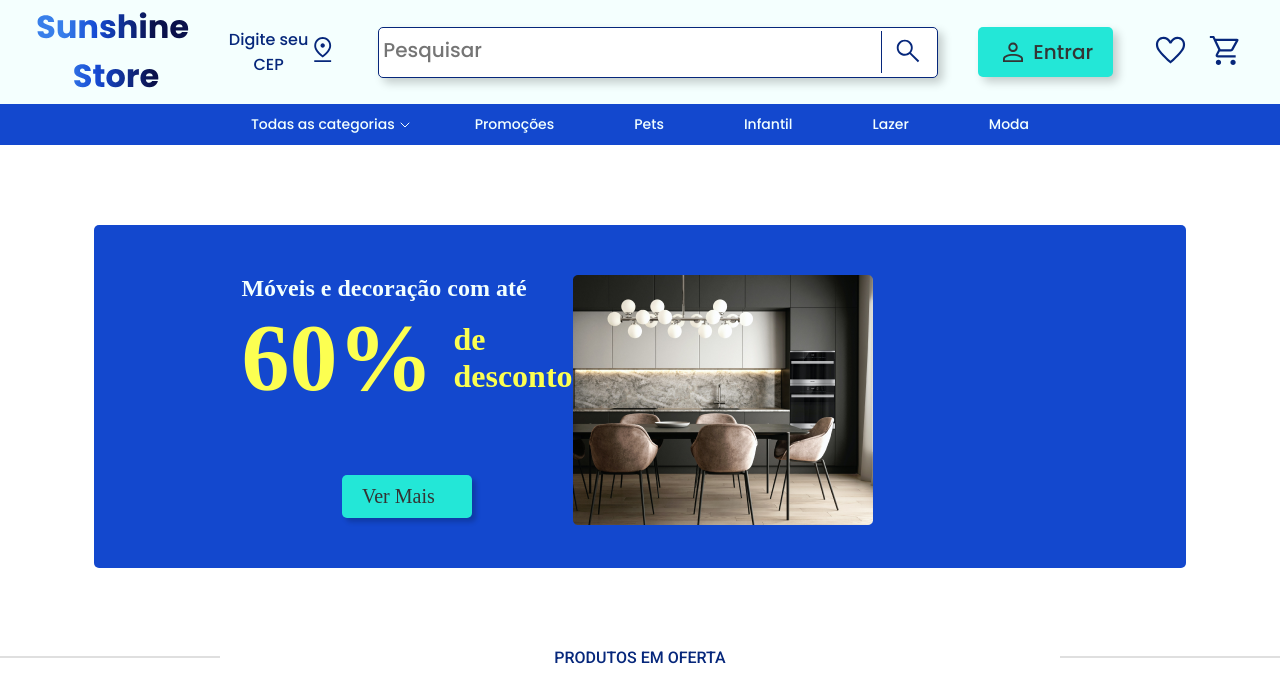
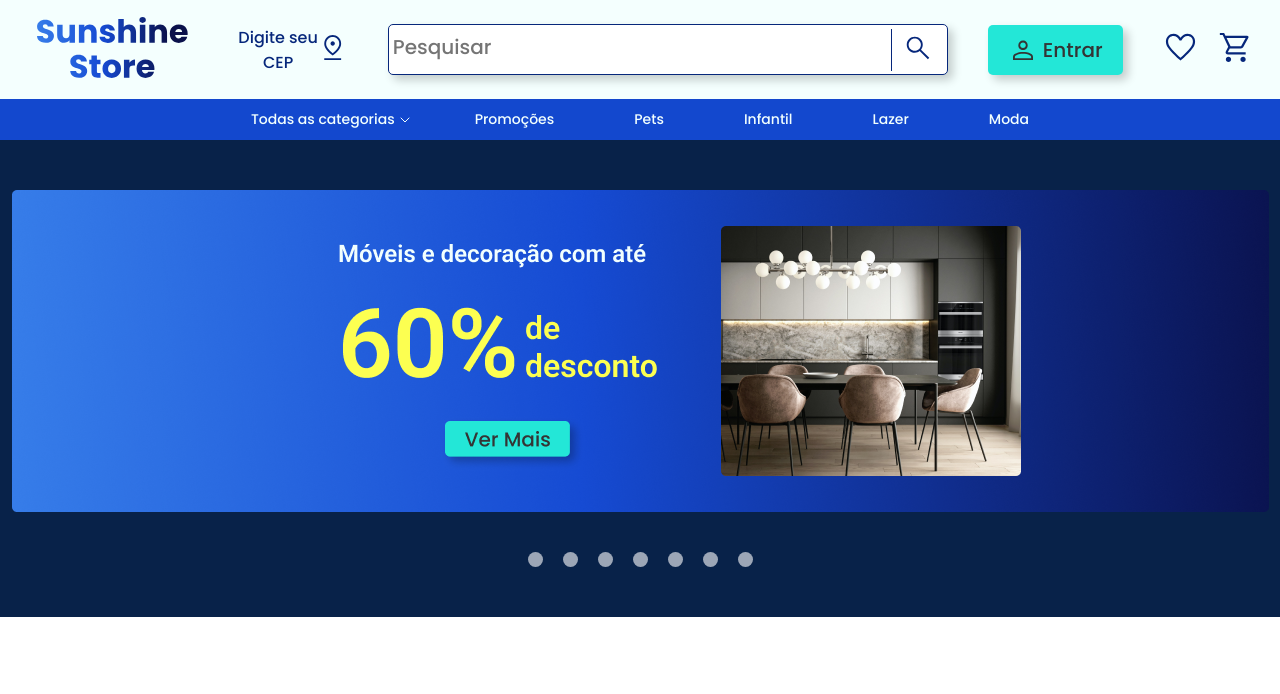
Before and after one commit to GiovannaMarinho/sunshineStore, a plain HTML site: page index.html in a window 1280 px wide. Shown: the top 694 px of the page. Drawn offline with Linux system fonts and the light colour scheme.

Commit message:
adição do main

```diff
--- /dev/null
+++ b/css/dec.css
@@ -0,0 +1,31 @@
+.produtos-oferta {
+  font-family: 'Roboto';
+  font-weight: 500;
+  color: #06277B;
+  text-transform: uppercase;
+  display: flex;
+  justify-content: center;
+  position: relative;
+}
+
+.produtos-oferta::after {
+  content: '';
+  display: block;
+  width: 800px;
+  height: 2px;
+  top: 8px;
+  left: 1060px;
+  background-color: #DFDFDF;
+  position: absolute;
+}
+
+.produtos-oferta::before {
+  content: '';
+  display: block;
+  width: 800px;
+  height: 2px;
+  top: 8px;
+  right: 1060px;
+  background-color: #DFDFDF;
+  position: absolute;
+}
--- /dev/null
+++ b/css/footer.css
@@ -0,0 +1,10 @@
+footer p {
+  font-family: 'Poppins';
+  font-weight: 500;
+  font-size: 20px;
+  text-align: center;
+  margin-top: 40px;
+  background-color: #1348CE;
+  color: #F2FFFE;
+  padding: 60px;
+}
--- a/css/global.css
+++ b/css/global.css
@@ -5,6 +5,10 @@
 
 li {
   list-style: none;
+}
+
+a {
+  text-decoration: none;
 }
 
 .botao {
@@ -22,11 +26,3 @@ li {
 .botao:hover {
   background-color: #16c5b6;
 }
-
-li {
-  list-style: none;
-}
-
-a {
-  text-decoration: none;
-}
--- /dev/null
+++ b/css/main.css
@@ -0,0 +1,32 @@
+main {
+  margin-bottom: 80px;
+  padding: 50px 0px;
+  background-color: #082249;
+}
+
+.img-promocoes {
+  display: flex;
+  justify-content: center;
+  position: relative;
+}
+
+.clickCirculo {
+  margin-top: 40px;
+  display: flex;
+  gap: 20px;
+  justify-content: center;
+}
+
+.circulo {
+  width: 15px;
+  height: 15px;
+  border: none;
+  border-radius: 50%;
+  background-color: rgba(255, 255, 255, 0.6);
+}
+
+.circulo:hover {
+  transform: scale(1.3);
+  cursor: pointer;
+  background-color: #fff;
+}
--- /dev/null
+++ b/css/section.css
@@ -0,0 +1,70 @@
+.section {
+  display: flex;
+  overflow-x: auto;
+  padding-bottom: 40px;
+}
+
+.bloco-itens {
+  border-left: 2px solid #d7d7d7;
+  border-top: 2px solid #d7d7d7;
+  border-right: 2px solid #d7d7d7;
+  border-radius: 5px 5px 0 0;
+  margin-top: 84px;
+  margin-left: 82px;
+  width: 215px;
+  height: 240px;
+  font-family: 'Roboto' Arial, Helvetica, sans-serif;
+}
+
+.bloco-itens img {
+  border-radius: 5px 5px 0 0;
+}
+
+.bloco-painel-preco {
+  border-left: 2px solid #d7d7d7;
+  border-bottom: 2px solid #d7d7d7;
+  border-right: 2px solid #d7d7d7;
+  margin-left: 82px;
+  padding-bottom: 15px;
+  width: 215px;
+  height: 80px;
+  border-radius: 0 0 5px 5px;
+  line-height: 20px;
+}
+
+.painel-preco {
+  font-family: 'Roboto';
+  font-weight: 400;
+  padding-top: 10px;
+  margin-left: 10px;
+}
+
+.painel-preco a h2 {
+  font-weight: 500;
+  color: #000;
+  font-size: 14px;
+}
+
+.painel-preco span {
+  color: #7A7A7A;
+  font-size: 12px;
+  position: relative;
+}
+
+.painel-preco span::after {
+  content: '';
+  width: 65px;
+  height: 2px;
+  top: 6px;
+  background-color: #7a7a7a;
+  display: block;
+  position: absolute;
+}
+
+.painel-preco .preco-principal {
+  font-size: 18px;
+}
+
+.painel-preco .preco-parcelado {
+  font-size: 10px;
+}
--- a/css/style.css
+++ b/css/style.css
@@ -3,204 +3,7 @@
 @import './header.css';
 @import './global.css';
 @import './nav.css';
-/* @import './main.css';
+@import './main.css';
 @import './section.css';
 @import './dec.css';
-@import './footer.css'; */
-
-/* MAIN */
-
-main {
-  font-family: 'Roboto' sans-serif;
-  font-weight: 500;
-  margin: 80px 94px;
-  border-radius: 5px;
-  background-color: #1348CE;
-  padding: 50px 80px;
-}
-
-main .content {
-  display: grid;
-  grid-template-columns: repeat(2, 1fr);
-  grid-template-rows: repeat(2, 100px);
-  grid-auto-flow: row;
-  justify-items: center;
-}
-
-main h1 {
-  font-size: 24px;
-  font-family: 'Roboto' Arial, Helvetica, sans-serif;
-  color: #F2FFFE;
-}
-
-span .text {
-  grid-column: 1;
-  grid-row: 1;
-}
-
-.desconto-geral {
-  display: flex;
-  flex-wrap: wrap;
-  gap: 20px;
-  align-items: center;
-}
-
-.preco-number {
-  font-size: 96px;
-  font-family: 'Roboto' Arial, Helvetica, sans-serif;
-  color: #FCFF51;
-  grid-column: 1;
-  grid-row: 2;
-}
-
-.desconto-word {
-  font-size: 32px;
-  font-family: 'Roboto' Arial, Helvetica, sans-serif;
-  color: #FCFF51;
-}
-
-main a {
-  width: 90px;
-  padding: 10px 30px;
-  color: #343434;
-  grid-column: 1;
-  grid-row: 3;
-}
-
-main .botao {
-  font-size: 20px;
-  background-color: #23E7D7;
-  border: none;
-  border-radius: 5px;
-  box-shadow: 4px 4px 5px rgba(0, 0, 0, .2);
-  display: flex;
-  align-items: center;
-  transition: .1;
-  cursor: pointer;
-}
-
-main img {
-  margin-right: 300px;
-  max-width: 100%;
-  grid-column: 2;
-}
-
-/* DECORAÇÃO */
-
-.produtos-oferta {
-  font-family: 'Roboto';
-  font-weight: 500;
-  color: #06277B;
-  text-transform: uppercase;
-  display: flex;
-  justify-content: center;
-  position: relative;
-}
-
-.produtos-oferta::after {
-  content: '';
-  display: block;
-  width: 800px;
-  height: 2px;
-  top: 8px;
-  left: 1060px;
-  background-color: #DFDFDF;
-  position: absolute;
-}
-
-.produtos-oferta::before {
-  content: '';
-  display: block;
-  width: 800px;
-  height: 2px;
-  top: 8px;
-  right: 1060px;
-  background-color: #DFDFDF;
-  position: absolute;
-}
-
-/* SECTION */
-
-.section {
-  display: flex;
-  overflow-x: auto;
-  padding-bottom: 40px;
-}
-
-.bloco-itens {
-  border-left: 2px solid #d7d7d7;
-  border-top: 2px solid #d7d7d7;
-  border-right: 2px solid #d7d7d7;
-  border-radius: 5px 5px 0 0;
-  margin-top: 84px;
-  margin-left: 82px;
-  width: 215px;
-  height: 240px;
-  font-family: 'Roboto' Arial, Helvetica, sans-serif;
-}
-
-.bloco-itens img {
-  border-radius: 5px 5px 0 0;
-}
-
-.bloco-painel-preco {
-  border-left: 2px solid #d7d7d7;
-  border-bottom: 2px solid #d7d7d7;
-  border-right: 2px solid #d7d7d7;
-  margin-left: 82px;
-  padding-bottom: 15px;
-  width: 215px;
-  height: 80px;
-  border-radius: 0 0 5px 5px;
-  line-height: 20px;
-}
-
-.painel-preco {
-  font-family: 'Roboto';
-  font-weight: 400;
-  padding-top: 10px;
-  margin-left: 10px;
-}
-
-.painel-preco a h2 {
-  font-weight: 500;
-  color: #000;
-  font-size: 14px;
-}
-
-.painel-preco span {
-  color: #7A7A7A;
-  font-size: 12px;
-  position: relative;
-}
-
-.painel-preco span::after {
-  content: '';
-  width: 65px;
-  height: 2px;
-  top: 6px;
-  background-color: #7a7a7a;
-  display: block;
-  position: absolute;
-}
-
-.painel-preco .preco-principal {
-  font-size: 18px;
-}
-
-.painel-preco .preco-parcelado {
-  font-size: 10px;
-}
-
-/* FOOTER */
-
-footer p {
-  font-family: 'Poppins';
-  font-weight: 500;
-  font-size: 20px;
-  text-align: center;
-  margin-top: 40px;
-  background-color: #1348CE;
-  color: #F2FFFE;
-  padding: 60px;
-}
+@import './footer.css';
--- a/index.html
+++ b/index.html
@@ -15,7 +15,7 @@
 
 <body>
   <header>
-    <a href="#"><img src="./img/sunshine-store.svg" alt="Sunshine Store"></a>
+    <a href="#"><img src="./icons/sunshineStore.svg" alt="Sunshine Store"></a>
 
     <a class="link-header font-cep cor-1-letra" href="#"><img src="" alt="">Digite seu <br>CEP <img src="./icons/cep.svg" alt="CEP"></a>
 
@@ -44,12 +44,15 @@
   </nav>
 
   <main>
-    <div class="content">
-      <h1 class="text">Móveis e decoração com até</span><br>
-        <div class="desconto-geral"><span class="preco-number">60%</span> <span class="desconto-word">de <br>desconto<span></div>
-      </h1>
-      <a class="botao" href="#">Ver Mais</a>
-      <img src="./img/moveis.jpg" alt="Moveis">
+    <a class="img-promocoes" href="#"><img src="./img/promocao-inicial.png" alt="Promoções"></a>
+    <div class="clickCirculo">
+      <button class="circulo" href="#"></button>
+      <button class="circulo" href="#"></button>
+      <button class="circulo" href="#"></button>
+      <button class="circulo" href="#"></button>
+      <button class="circulo" href="#"></button>
+      <button class="circulo" href="#"></button>
+      <button class="circulo" href="#"></button>
     </div>
   </main>
 
```
Also changed, not shown: icons/sunshineStore.svg (added), img/Compras Real.svg (deleted), img/promocao-inicial.png (added), img/sunshine-store.svg (deleted).
